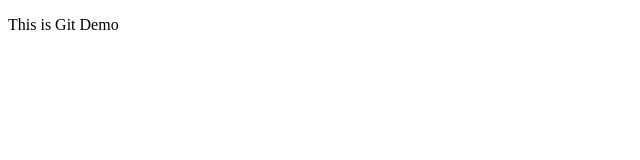
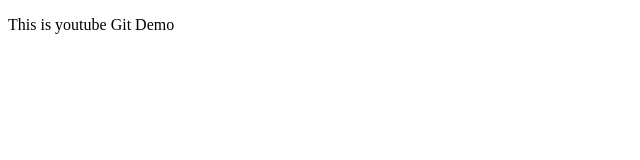
Before and after one commit to akhaniShaik/gitdemo, a plain HTML site: page index.html in a window 1280 px wide. Shown: the full height of the page, 0-640 px from the left. Drawn offline with Linux system fonts and the light colour scheme.

Commit message:
Second Commiit

```diff
--- a/index.html
+++ b/index.html
@@ -8,7 +8,7 @@
 </head>
 
 <body>
-    <p>This is Git Demo</p>
+    <p>This is youtube Git Demo</p>
 </body>
 
 </html>
```
